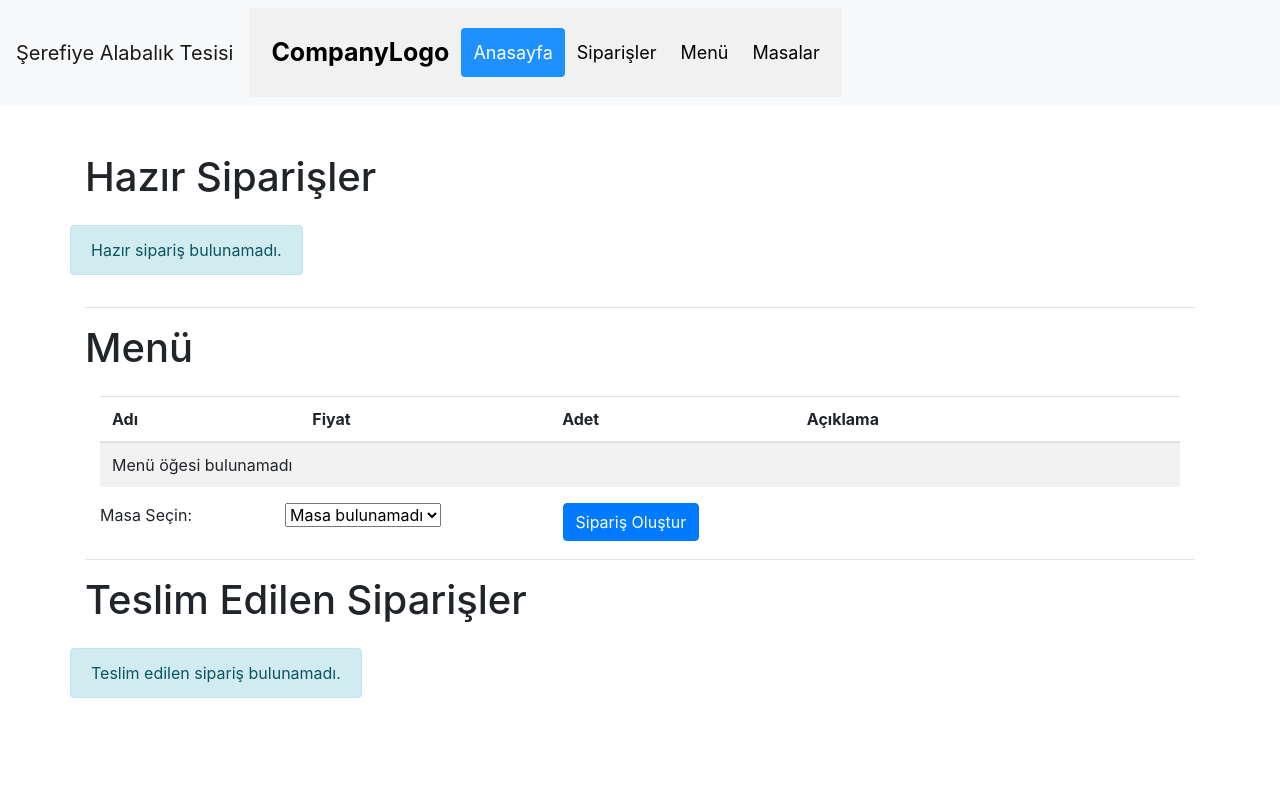
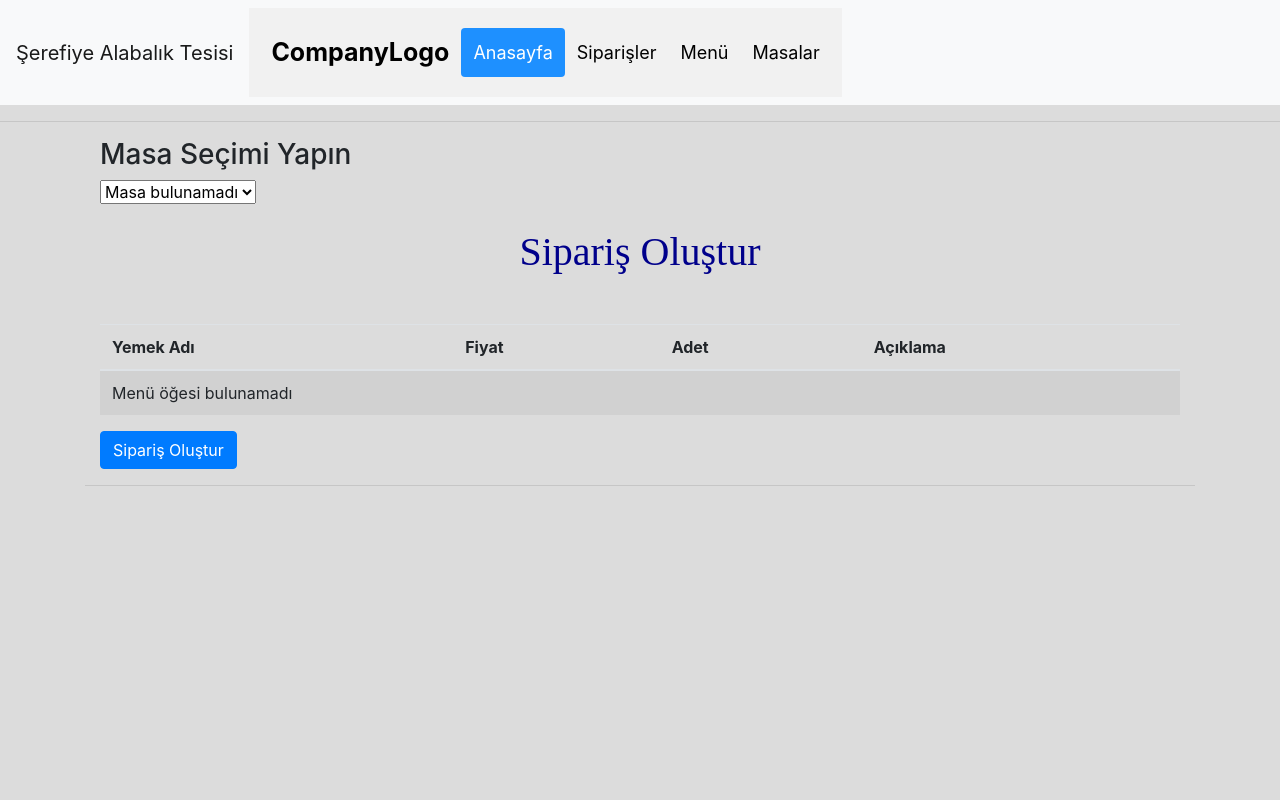
Before and after one commit to veyselemreyemlik/LokantaOtomasyon, a PHP site: page /garson.php in a window 1280 px wide. Run offline with PHP 8.4, Linux system fonts and the light colour scheme; the visitor is signed in with stand-in values (Sample User, id 1); data that the repository does not hold is empty.

Commit message:
Updated garson.php

```diff
--- a/garson.php
+++ b/garson.php
@@ -38,48 +38,69 @@ $result_delivered_orders = $conn->query($sql_delivered_orders);
 <head>
     <meta charset="UTF-8">
     <meta name="viewport" content="width=device-width, initial-scale=1.0">
-    <title>Garson Paneli</title>
+    <title>Garson Sipariş Paneli</title>
     <link rel="stylesheet" href="https://stackpath.bootstrapcdn.com/bootstrap/4.5.2/css/bootstrap.min.css"
         integrity="sha384-JcKb8q3iqJ61gNV9KGb8thSsNjpSL0n8PARn9HuZOnIxN0hoP+VmmDGMN5t9UJ0Z" crossorigin="anonymous">
     <style>
         .quantity-input {
             text-align: center;
         }
+
+        body {
+            background-color: gainsboro;
+        }
+
+        .form-label {
+            color: darkblue;
+
+        }
+
+        .container.mt-4 {
+            width: 170%;
+
+
+        }
+
+        h1 {
+            color: darkblue;
+            text-align: center;
+            font-family: 'Times New Roman', Times, serif
+        }
+
+        form-select-lg.mb-4 {
+            width: max-content;
+        }
     </style>
 </head>
 
 <body>
-    <div class="container mt-5">
-        <h1 class="mb-4">Hazır Siparişler</h1>
+    <hr>
+    <div class="container-xl mb-4 bg-3">
 
-        <div class="row">
-            <?php if ($result_prepared_orders && $result_prepared_orders->num_rows > 0): ?>
-                <?php while ($row = $result_prepared_orders->fetch_assoc()): ?>
-                    <div class="col-md-4 mb-4">
-                        <div class="card" style="width: 18rem;">
-                            <div class="card-body">
-                                <h5 class="card-title">Sipariş Numarası: <?php echo $row['order_id']; ?></h5>
-                                <h6 class="card-subtitle mb-2 text-body-secondary">Masa: <?php echo $row['table_name']; ?></h6>
-                                <p class="card-text">Sipariş Saati: <?php echo date('H:i', strtotime($row['order_time'])); ?>
-                                </p>
-                                <p class="card-text">Sipariş İçeriği: <?php echo $row['menu_items']; ?></p>
-                                <form action="garson.php" method="post">
-                                    <input type="hidden" name="order_id" value="<?php echo $row['order_id']; ?>">
-                                    <button type="submit" name="deliver_order" class="card-link btn btn-success">Teslim
-                                        Edildi</button>
-                                </form>
-                            </div>
-                        </div>
-                    </div>
-                <?php endwhile; ?>
-            <?php else: ?>
-                <div class="alert alert-info">Hazır sipariş bulunamadı.</div>
-            <?php endif; ?>
+        <div class="col-md-6">
+            <h3>Masa Seçimi Yapın</h3>
+            <select name="table_id" class="form-select-lg mb-4" aria-label=".from-select-lg example">
+                <?php
+                // Masaları veritabanından çekerek seçenekleri oluşturma
+                $sql = "SELECT * FROM tables";
+                $result = $conn->query($sql);
+
+                if ($result && $result->num_rows > 0) {
+                    while ($row = $result->fetch_assoc()) {
+                        echo "<option value='" . $row['id'] . "'>" . $row['table_name'] . "</option>";
+                    }
+                } else {
+                    echo "<option value=''>Masa bulunamadı</option>";
+                }
+                ?>
+            </select>
+            <div class="invalid-feedback">
+                Please select a valid state.
+            </div>
+
+
         </div>
-
-        <hr>
-
-        <h1 class="mb-4">Menü</h1>
+        <h1 class="mb-5">Sipariş Oluştur</h1>
         <form action="garson.php" method="post"
             class="d-flex flex-column flex-md-row align-items-start align-items-md-center">
             <div class="container">
@@ -88,7 +109,7 @@ $result_delivered_orders = $conn->query($sql_delivered_orders);
                         <table class="table table-striped">
                             <thead>
                                 <tr>
-                                    <th>Adı</th>
+                                    <th>Yemek Adı</th>
                                     <th>Fiyat</th>
                                     <th>Adet</th>
                                     <th>Açıklama</th>
@@ -102,16 +123,16 @@ $result_delivered_orders = $conn->query($sql_delivered_orders);
                                 if ($result && $result->num_rows > 0) {
                                     while ($row = $result->fetch_assoc()) {
                                         echo "<tr>";
-                                        echo "<td>" . $row['name'] . "</td>";
+                                        echo "<td>" . $row['product_name'] . "</td>";
                                         echo "<td>" . $row['price'] . "</td>";
                                         echo "<td>";
                                         echo "<div class='input-group'>";
                                         echo "<button type='button' class='btn btn-sm btn-outline-secondary minus-btn'>-</button>";
-                                        echo "<input type='number' name='quantity[" . $row['id'] . "]' min='0' value='0' class='form-control quantity-input' style='width: 60px;' />";
+                                        echo "<input type='number' name='piece[" . $row['menu_id'] . "]' min='0' value='0' class='form-control quantity-input' style='width: 60px;' />";
                                         echo "<button type='button' class='btn btn-sm btn-outline-secondary plus-btn'>+</button>";
                                         echo "</div>";
                                         echo "</td>";
-                                        echo "<td><input type='text' name='note[" . $row['id'] . "]' class='form-control' placeholder='Açıklama girin'></td>";
+                                        echo "<td><input type='text' name='note[" . $row['menu_id'] . "]' class='form-control' placeholder='Açıklama girin'></td>";
                                         echo "</tr>";
                                     }
                                 } else {
@@ -121,28 +142,7 @@ $result_delivered_orders = $conn->query($sql_delivered_orders);
                             </tbody>
                         </table>
                     </div>
-                    <div class="col-md-2">
-                        <label for="table_id" class="form-label">Masa Seçin:</label>
-                    </div>
-                    <div class="col-md-3">
-                        <div class="mb-3">
-                            <select name="table_id" id="table_id" class="form-select">
-                                <?php
-                                // Masaları veritabanından çekerek seçenekleri oluşturma
-                                $sql = "SELECT * FROM tables";
-                                $result = $conn->query($sql);
 
-                                if ($result && $result->num_rows > 0) {
-                                    while ($row = $result->fetch_assoc()) {
-                                        echo "<option value='" . $row['id'] . "'>" . $row['table_name'] . "</option>";
-                                    }
-                                } else {
-                                    echo "<option value=''>Masa bulunamadı</option>";
-                                }
-                                ?>
-                            </select>
-                        </div>
-                    </div>
                     <div class="col-md-3">
                         <button type="submit" name="create_order" class="btn btn-primary">Sipariş Oluştur</button>
                     </div>
@@ -152,34 +152,6 @@ $result_delivered_orders = $conn->query($sql_delivered_orders);
         </form>
 
         <hr>
-
-        <h1 class="mb-4">Teslim Edilen Siparişler</h1>
-
-        <div class="row">
-            <?php if ($result_delivered_orders && $result_delivered_orders->num_rows > 0): ?>
-                <?php while ($row = $result_delivered_orders->fetch_assoc()): ?>
-                    <div class="col-md-4 mb-4">
-                        <div class="card" style="width: 18rem;">
-                            <div class="card-body">
-                                <h5 class="card-title">Sipariş Numarası: <?php echo $row['order_id']; ?></h5>
-                                <h6 class="card-subtitle mb-2 text-body-secondary">Masa: <?php echo $row['table_name']; ?></h6>
-                                <p class="card-text">Sipariş Saati: <?php echo date('H:i', strtotime($row['order_time'])); ?>
-                                </p>
-                                <p class="card-text">Sipariş İçeriği: <?php echo $row['menu_items']; ?></p>
-                                <form action="garson.php" method="post">
-                                    <input type="hidden" name="order_id" value="<?php echo $row['order_id']; ?>">
-                                    <button type="submit" name="undeliver_order" class="card-link btn btn-warning">Teslim
-                                        Edilmedi</button>
-                                </form>
-                            </div>
-                        </div>
-                    </div>
-                <?php endwhile; ?>
-            <?php else: ?>
-                <div class="alert alert-info">Teslim edilen sipariş bulunamadı.</div>
-            <?php endif; ?>
-        </div>
-
     </div>
 
     <?php
```
